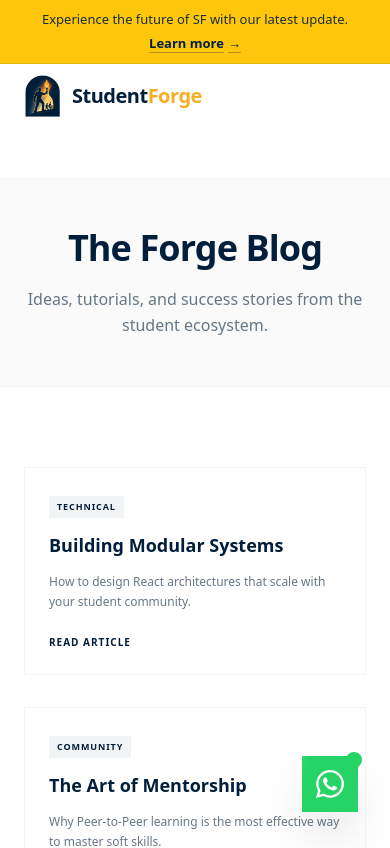
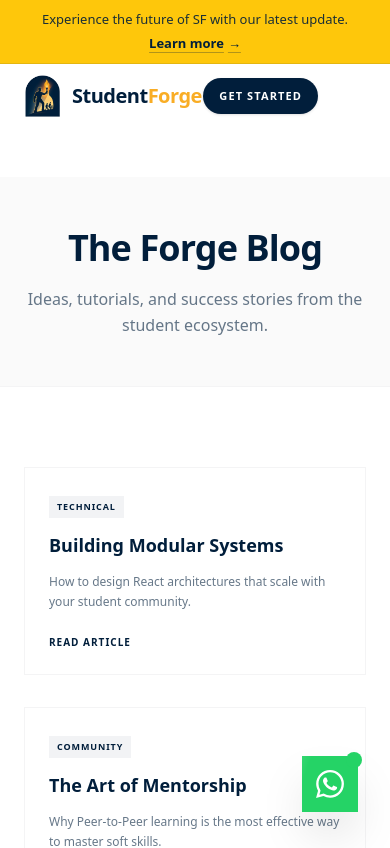
Before and after one commit to ckr-redlinedatavault/Student-Forge, a Next.js app: page /blog in a window 390 px wide. Shown: the top 848 px of the page. Built offline with nearby package versions, Linux system fonts and the light colour scheme.

Commit message:
Add responsive 'toast' CTA button to mobile navbar

```diff
--- a/components/Navbar.tsx
+++ b/components/Navbar.tsx
@@ -98,9 +98,18 @@ const Navbar = () => {
                         </div>
                     </div>
 
+                    {/* Mobile Menu Actions */}
+                    <div className="flex xl:hidden items-center gap-3">
+                        <Link
+                            href="/get-started"
+                            className="inline-flex h-9 items-center justify-center bg-forge-navy px-4 text-[11px] font-black text-white hover:bg-forge-navy/90 transition-all rounded-full uppercase tracking-widest shadow-sm"
+                        >
+                            Get Started
+                        </Link>
+
                         {/* Mobile Menu Toggle Button */}
                         <button
-                        className="xl:hidden relative z-50 p-2 -mr-2 text-forge-navy hover:text-forge-navy/80 transition-colors rounded-none hover:bg-zinc-100"
+                            className="relative z-50 p-2 -mr-1 text-forge-navy hover:text-forge-navy/80 transition-colors rounded-none hover:bg-zinc-100"
                             onClick={() => setIsMenuOpen(!isMenuOpen)}
                             aria-label="Toggle Menu"
                         >
@@ -110,6 +119,7 @@ const Navbar = () => {
                                 <span className={`h-[2px] bg-currentColor rounded-none transition-all duration-300 ${isMenuOpen ? "w-6 -rotate-45 -translate-y-[9px]" : "w-4"}`} />
                             </div>
                         </button>
+                    </div>
                 </div>
             </div>
 
```
Lines whose indentation alone changed are shown as unchanged.
